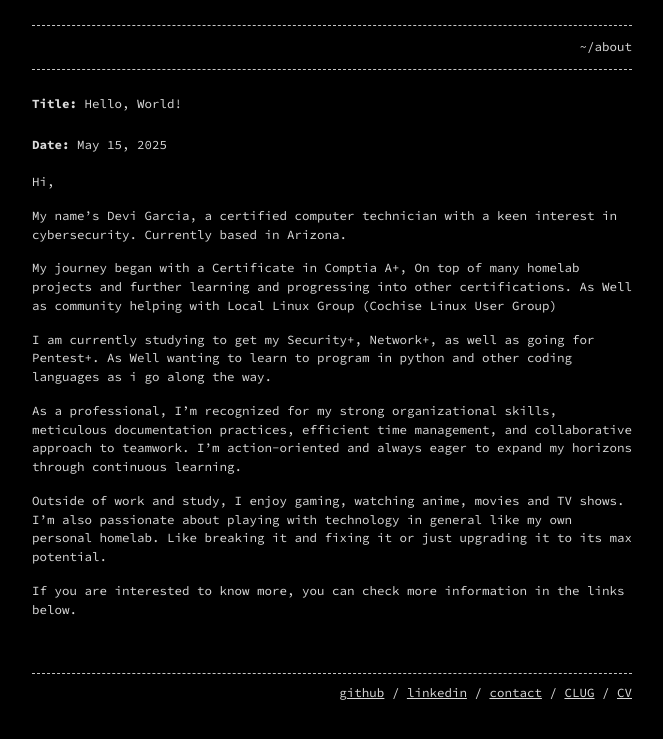
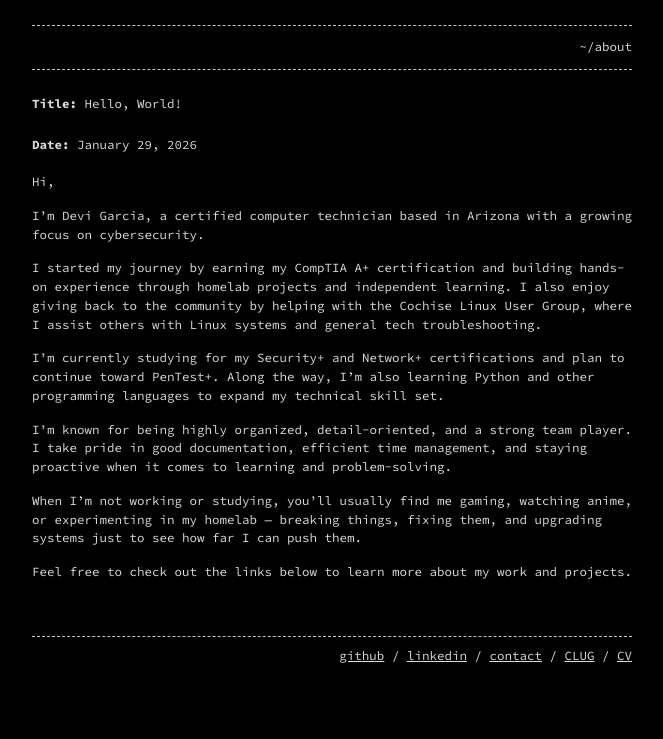
Before and after one commit to Deoxizn/deoxizn.github.io, a Jekyll site: the page built from index.md, in a window 1280 px wide. Shown: the top 739 px of the page, without its empty margins (308-971 px from the left). Built offline with Jekyll 4.4.1, drawn with Linux system fonts in a browser that asks for light colours.

Commit message:
spruce up main content and change CV

```diff
--- a/_config.yml
+++ b/_config.yml
@@ -1,4 +1,4 @@
-title: 'Devi Garcia'
+title: "Devi Garcia"
 description: "Devi Garcia's World"
 baseurl: "/"
 url: "https://dirty.pizza/"
@@ -9,11 +9,11 @@ header_pages:
 style: dark
 
 footer:
-    <a href="https://github.com/Deoxizn/deoxizn.github.io" target="_blank" rel="noopener noreferrer">github</a> /
-    <a href="www.linkedin.com/in/david-garcia-318a3ba7" target="_blank" rel="noopener noreferrer">linkedin</a> /
-    <a href="mailto:devi@dirty.pizza" target="_blank" rel="noopener noreferrer">contact</a> /
-    <a href="https://cochiselinuxusergroup.org/" target="_blank" rel="noopener noreferrer">CLUG</a> /
-    <a href="DavidGarciaResumev2.pdf" target="_blank" rel="noopener noreferrer">CV</a>
+  <a href="https://github.com/Deoxizn/deoxizn.github.io" target="_blank" rel="noopener noreferrer">github</a> /
+  <a href="www.linkedin.com/in/david-garcia-318a3ba7" target="_blank" rel="noopener noreferrer">linkedin</a> /
+  <a href="mailto:devi@dirty.pizza" target="_blank" rel="noopener noreferrer">contact</a> /
+  <a href="https://cochiselinuxusergroup.org/" target="_blank" rel="noopener noreferrer">CLUG</a> /
+  <a href="David_Garcia_General_Resume.pdf" target="_blank" rel="noopener noreferrer">CV</a>
 
 # Build settings
 markdown: kramdown
--- a/index.md
+++ b/index.md
@@ -6,23 +6,23 @@ permalink: /
 
 # Title: <span style="font-weight:normal">Hello, World!</span>
 
-# Date: <span style="font-weight:normal">May 15, 2025</span>
+# Date: <span style="font-weight:normal">January 29, 2026</span>
 
 <br>Hi,
 
-My name's Devi Garcia, a certified computer technician with a keen interest in cybersecurity. Currently based in Arizona.
+I’m Devi Garcia, a certified computer technician based in Arizona with a growing focus on cybersecurity.
 
 
-My journey began with a Certificate in Comptia A+, On top of many homelab projects and further learning and progressing into other certifications. As Well as community helping with Local Linux Group (Cochise Linux User Group)
+I started my journey by earning my CompTIA A+ certification and building hands-on experience through homelab projects and independent learning. I also enjoy giving back to the community by helping with the Cochise Linux User Group, where I assist others with Linux systems and general tech troubleshooting.
 
 
-I am currently studying to get my Security+, Network+, as well as going for Pentest+. As Well wanting to learn to program in python and other coding languages as i go along the way.
+I’m currently studying for my Security+ and Network+ certifications and plan to continue toward PenTest+. Along the way, I’m also learning Python and other programming languages to expand my technical skill set.
 
 
-As a professional, I'm recognized for my strong organizational skills, meticulous documentation practices, efficient time management, and collaborative approach to teamwork. I'm action-oriented and always eager to expand my horizons through continuous learning.
+I’m known for being highly organized, detail-oriented, and a strong team player. I take pride in good documentation, efficient time management, and staying proactive when it comes to learning and problem-solving.
 
 
-Outside of work and study, I enjoy gaming, watching anime, movies and TV shows. I'm also passionate about playing with technology in general like my own personal homelab. Like breaking it and fixing it or just upgrading it to its max potential.
+When I’m not working or studying, you’ll usually find me gaming, watching anime, or experimenting in my homelab — breaking things, fixing them, and upgrading systems just to see how far I can push them.
 
 
-If you are interested to know more, you can check more information in the links below.
+Feel free to check out the links below to learn more about my work and projects.
```
Also changed, not shown: 2 other files.
